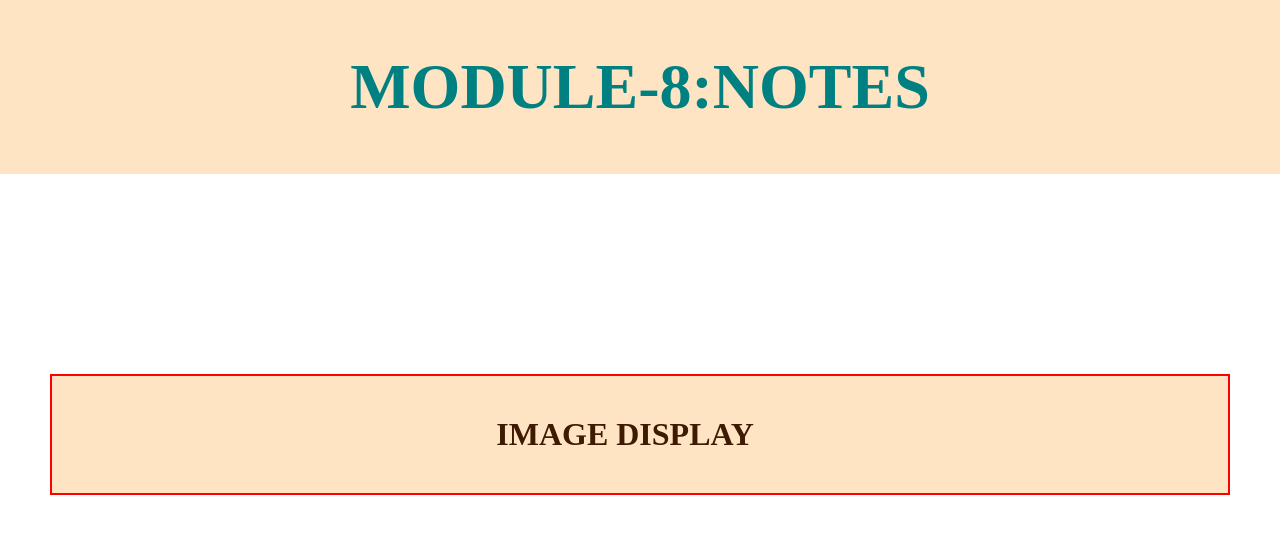
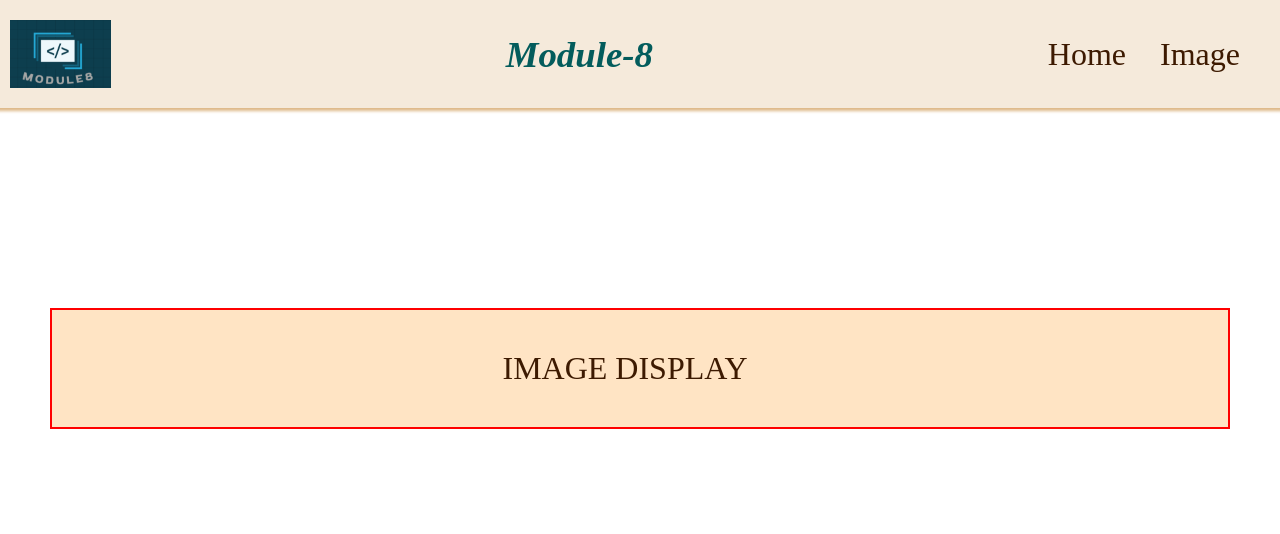
Before and after one commit to FarzanaNur/mod-8, a plain HTML site: page index.html in a window 1280 px wide. Drawn offline with Linux system fonts and the light colour scheme.

Commit message:
image display images.index navbar

```diff
--- a/css/image-display.css
+++ b/css/image-display.css
@@ -1,4 +1,92 @@
 *{
     margin: 0;
     padding: 0;
+    font-family: Georgia, 'Times New Roman', Times, serif;
+    /* text-align: center; */
 }
+/* header styling start */
+.heading{
+    color: #035c5c;
+    background-color: bisque;
+    font-size: 1.3em;
+    font-style: italic;
+    text-align: center;
+    text-transform: capitalize;
+    padding: 10px;
+    /* box-shadow: 0px 0px 3px 3px brown; */
+}
+.nav{
+    /* border: 2px solid brown; */
+    display: flex;
+    justify-content: space-between;
+    align-items: center;
+    padding: 20px 10px;
+    background-color: #deb8874d;
+    box-shadow: 0px 0px 3px 3px #deb887;
+}
+li{
+    list-style: none;
+}
+a{
+    font-size: 1.5em;
+    color: brown;
+    font-weight: 300;
+    margin-right: 20px;
+    text-decoration: none;
+}
+a:hover{
+    color: rgb(220, 122, 122);
+}
+/* header styling end */
+
+/* menu styling start */
+section{
+    margin: 80px 150px;
+}
+section img{
+    width: 100%;
+}
+.section-heading{
+    padding: 20px;
+    color: #035c5c;
+    text-transform: uppercase;
+    text-align: center;
+    border:2px solid #711111;
+}
+
+
+.img-row{
+    height: 400px;
+    display: flex;
+    gap: 10px;
+    margin: 10px 0px;
+}
+.img-row>div{
+    flex: 1;
+    /* each div takes the same width in the row */
+}
+
+.img-row img{
+    width: 100%;
+    height: 100%;
+}
+.img-vertical img{
+    /* width: 50px;
+    display: flex;
+    flex-direction: row; */
+    height: 50%;
+    /* height: calc((100%-10px)/2); */ /*not working */
+
+}
+.img-box{
+    display: grid;
+    grid-template-columns: repeat(2,1fr);
+    /* flex: 1; */
+    gap: 10px;
+    /* width: 100%; */
+    /* height: fit-content; */
+}
+.img-box img{
+    /* flex: 1; */
+}
+/* menu styling end */
--- a/css/index-styling.css
+++ b/css/index-styling.css
@@ -3,22 +3,48 @@
     padding: 0;
     font-weight: 900;
 }
-header{
-    background-color: bisque;
-    justify-content: center;
+/* header styling start */
+.heading{
+    color: #035c5c;
+    font-size: 2.3em;
+    font-style: italic;
+    text-align: center;
+    text-transform: capitalize;
+    padding: 10px;
+    position: static;
+    /* box-shadow: 0px 0px 3px 3px brown; */
+}
+.nav{
+    /* border: 2px solid brown; */
+    display: flex;
+    justify-content: space-between;
     align-items: center;
-    padding: 50px;
+    padding: 20px 10px;
+    background-color: #deb8874d;
+    box-shadow: 0px 0px 3px 3px #deb887;
 }
-.title{
-    color:teal;
-    font-size: 4em;
-    text-align: center;
+li{
+    list-style: none;
 }
+a{
+    font-size: 1.5em;
+    color: brown;
+    font-weight: 300;
+    margin-right: 20px;
+    text-decoration: none;
+}
+a>img:hover{
+
+}
+a:hover{
+    color: rgb(220, 122, 122);
+}
+/* header styling end */
+
 main{
     margin: 200px 50px;
     padding: 40px;
     display: flex;
-    /* flex-direction: column; */
     justify-content: center;
     align-items: center;
     border: 2px solid red;
--- a/index.html
+++ b/index.html
@@ -7,9 +7,21 @@
     <link rel="stylesheet" href="./css/index-styling.css">
 </head>
 <body>
-    <header>
-        <h1 class="title">MODULE-8:NOTES</h1>
+    <header class="header">
+        <nav class="nav">
+            <!-- <a href="../files/image-display.html"></a> -->
+            <img src="../assets/image-display/logo/logo.PNG" alt="" width="8%">
+
+            <h1 class="heading">module-8</h1>
+            <ul>
+                <li>
+                    <a href="./index.html">Home</a>
+                    <a href="./files/image-display.html">Image</a>
+                </li>
+            </ul>
+        </nav>
     </header>
+
     <main>
         <a href="./files/image-display.html">IMAGE DISPLAY</a>
         <!-- <a href="image-display.html">IMAGE DISPLAY</a>
```
Also changed, not shown: files/image-display.html (+63 -1 lines), assets/grid-area.png (added), assets/grid.png (added), assets/image-display/A.jpg (added), assets/image-display/B.jpg (added), assets/image-display/C.jpg (added), assets/image-display/D.jpg (added), assets/image-display/E.jpg (added), assets/image-display/F.jpg (added), assets/image-display/G.jpg (added), assets/image-display/H.jpg (added), assets/image-display/I.jpg (added), assets/image-display/logo/logo.PNG (added), 1 other file.
